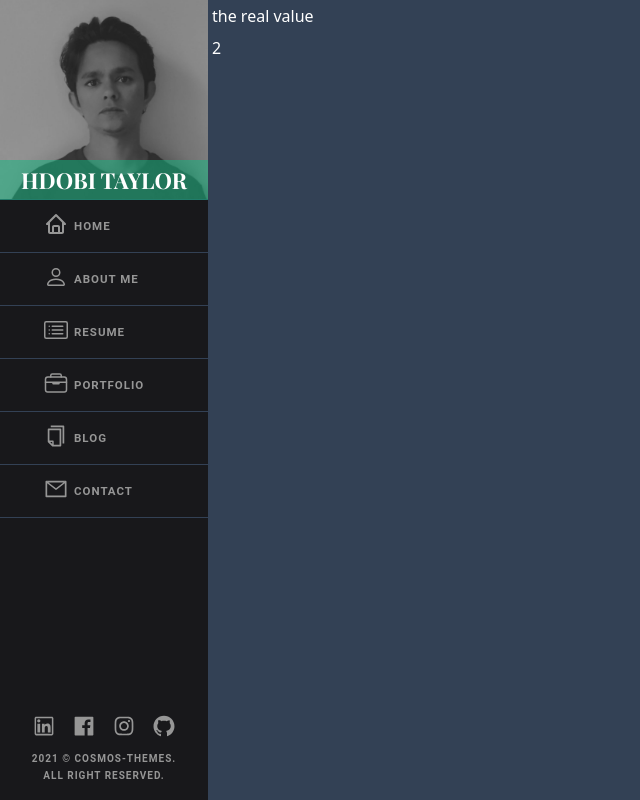
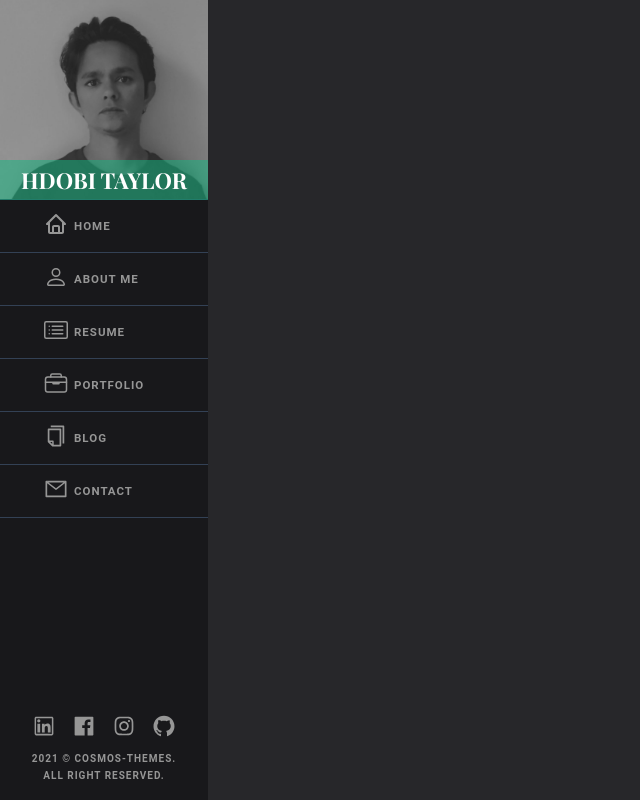
Before and after one commit to Hassan-154/protfolio-make-in-taikwind-for-upwork-showcase, a React (Create React App) app: page /blog in a window 1280 px wide. Shown: the whole page, without its empty margins (0-640 px from the left). Built offline with nearby package versions, Linux system fonts and the light colour scheme.

Commit message:
project cards done

```diff
--- a/src/components/Blog.js
+++ b/src/components/Blog.js
@@ -1,41 +1,16 @@
 import React from 'react';
-import { NavLink } from "react-router-dom";
-import { Suspense, useState } from "react";
-import { motion } from "framer-motion";
+
+
+
 
 function Blog() {
 
 
-  const container = {
-    hidden: { opacity: 0 },
-    show: {
-      animate:{ x: 100 },
-      transition: { delayChildren: 1 },
-      opacity: 1,
-    }
-  }
+  return <div className='h-screen w-full p-4 sm:p-8 lg:p-8 text-white bg-zinc-800' id="blog">
 
-  const item = {
-    hidden: { opacity: 0 },
-    show: {
+  <div className='max-w-[650px] mx-auto'>
 
-      opacity: 1,
-    }
-  }
-
-
-  return <div className='h-screen w-full text-white bg-slate-700' id="blog">
-
-<motion.ul
-    variants={container}
-    initial="hidden"
-    animate="show"
-  >
-    <motion.li animated={{ x: 100 }}variants={item}>the real value</motion.li>
-    <motion.li variants={item}>2</motion.li>
-  </motion.ul>
-
-
+  </div>
   </div>;
 }
 
--- a/src/components/Portfolio.js
+++ b/src/components/Portfolio.js
@@ -1,4 +1,4 @@
-import React from 'react';
+import React,{useState} from 'react';
 import BusinessCenterIcon from '@mui/icons-material/BusinessCenter';
 import Zoom from 'react-reveal/Zoom';
 import { motion } from "framer-motion"
@@ -8,6 +8,16 @@ import Fade from 'react-reveal/Fade';
 import { FiPlus } from 'react-icons/fi';
 
 function Portfolio() {
+
+
+  const [click, setClick] = useState(true);
+
+  function hoverCard( ) {
+    setClick(false);
+  }
+  function leaveCard( ) {
+    setClick(true);
+  }
 
 
 
@@ -30,8 +40,8 @@ function Portfolio() {
 
 {/* this piece of code for portfolio menu */}
 
-<body class="antialiased mt-4">
-    <h3 class="mb-2 text-[22px]"  onClick={refreshPage}>Masonry Design with TailwindCss</h3>
+<body class="antialiased mt-12">
+
 
 
     <div class="masonry-1-col sm:masonry-2-col lg:masonry-3-col">
@@ -41,11 +51,17 @@ function Portfolio() {
           <div class="break-inside mb-3 text-white">
           <div className='flex item-center justify-center'>
         <div className='w-full h-64  overflow-hidden relative rounded-2xl'>
-        <img className='absolute inset-0 object-cover rounded-2xl rounded-b-lg' src='https://images.unsplash.com/photo-1657204862338-356fec1c3f8c?ixlib=rb-1.2.1&ixid=MnwxMjA3fDB8MHxlZGl0b3JpYWwtZmVlZHw5fHx8ZW58MHx8fHw%3D&auto=format&fit=crop&w=500&q=60'/>
-        <div className='absolute rounded-2xl inset-0 opacity-0 hover:opacity-100  hover:bg-emerald-700/80 '>
-        <motion.h3 whileHover={{ x: 0 }} transition={{ delay: 0 }}
-        className='w-full h-full text-black'>Sports Web <motion.FiPlus className="mr-1.5" size={24} whileHover={{ x: 0 }} transition={{ delay: 0 }} ></motion.FiPlus>
-        </motion.h3>
+        <img className='absolute inset-0 object-cover rounded-2xl rounded-b-lg h-64' src='https://i.ibb.co/H7NrRTg/sports-web.png'/>
+        <div onMouseEnter={hoverCard} onMouseLeave={leaveCard} className='absolute rounded-2xl inset-0 opacity-0  hover:bg-emerald-800/80  ease-in duration-300 hover:opacity-100 ease-in duration-300'>
+        {/* here is the text animation part part */}
+        <div className=''>
+         <ul className="text-center justify-center">
+          <li className='text-[20px]'><h5 className={click ? "mb-4 ease-in duration-300" :"mt-4 ease-in duration-300"}>Sports Web</h5></li>
+          <li className='text-[15px]'><p className={click ? "mt-8 ease-in duration-300" :"mb-0 ease-in duration-300"}>React + Tailwind CSS + Framer Motion</p></li>
+          <li className='max-w-[100px] mx-auto mt-8 cursor-pointer'><FiPlus className={click ? "duration-300" :"transform rotate-180 ease-in duration-300"} size={80}/></li>
+         </ul>
+
+        </div>
         </div>
           </div>
       </div>
@@ -62,10 +78,7 @@ function Portfolio() {
         <div className='w-full h-72 overflow-hidden relative rounded-2xl'>
         <img className='absolute inset-0 object-cover rounded-2xl rounded-b-lg' src='https://images.unsplash.com/photo-1657204862338-356fec1c3f8c?ixlib=rb-1.2.1&ixid=MnwxMjA3fDB8MHxlZGl0b3JpYWwtZmVlZHw5fHx8ZW58MHx8fHw%3D&auto=format&fit=crop&w=500&q=60'/>
         <div className='absolute rounded-2xl inset-0 opacity-0  hover:bg-cyan-500 ease-in duration-300 hover:opacity-100 ease-in duration-300'>
-        <motion.h3 whileHover={{ x: 100 }} transition={{ delay: 0 }}
-        className='w-full h-full text-black'>
-        Sports Web
-        </motion.h3>
+
         </div>
           </div>
       </div>
--- a/src/components/Resume.js
+++ b/src/components/Resume.js
@@ -1,7 +1,19 @@
-import React from 'react';
+import React,{useState} from 'react';
 
 function Resume() {
-  return <div id='resume' className='h-screen w-full p-4 sm:p-8 lg:p-8 text-white bg-black'>
+
+
+  const [click, setClick] = useState(true);
+
+  function hoverCard( ) {
+    setClick(false);
+  }
+  function leaveCard( ) {
+    setClick(true);
+  }
+
+  return <div id='resume' className='h-screen w-full p-4 sm:p-8 lg:p-8 text-white'>
+  <div className={click ? "bg-gray-200 transition duration-1000" : "transition duration-1000 bg-gray-900"} onMouseLeave={leaveCard} onMouseEnter={hoverCard}>be </div>
 
 </div>
 }
--- a/src/index.css
+++ b/src/index.css
@@ -66,6 +66,11 @@
     font-weight: 700;
     letter-spacing: 1px;
   }
+  h5{
+    font-family: 'Playfair Display', serif;
+    font-weight: 700;
+    letter-spacing: 1px;
+  }
   p{
     font-family: 'Playfair Display', serif;
     font-weight: 500;
```
